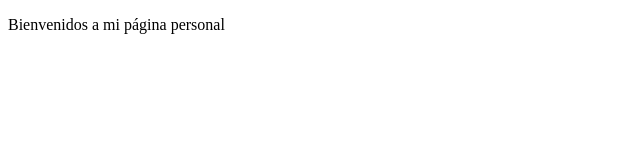
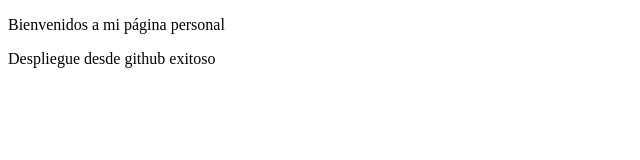
Before and after one commit to omargalo81/omargl-website, a plain HTML site: page index.html in a window 1280 px wide. Shown: the whole page, without its empty margins (0-640 px from the left). Drawn offline with Linux system fonts and the light colour scheme.

Commit message:
prueba de despliegue

```diff
--- a/index.html
+++ b/index.html
@@ -10,7 +10,7 @@
     </head>
     <body>
         <p>Bienvenidos a mi página personal</p>
-
+        <p>Despliegue desde github exitoso</p>
         <script src="" async defer></script>
     </body>
 </html>
```
